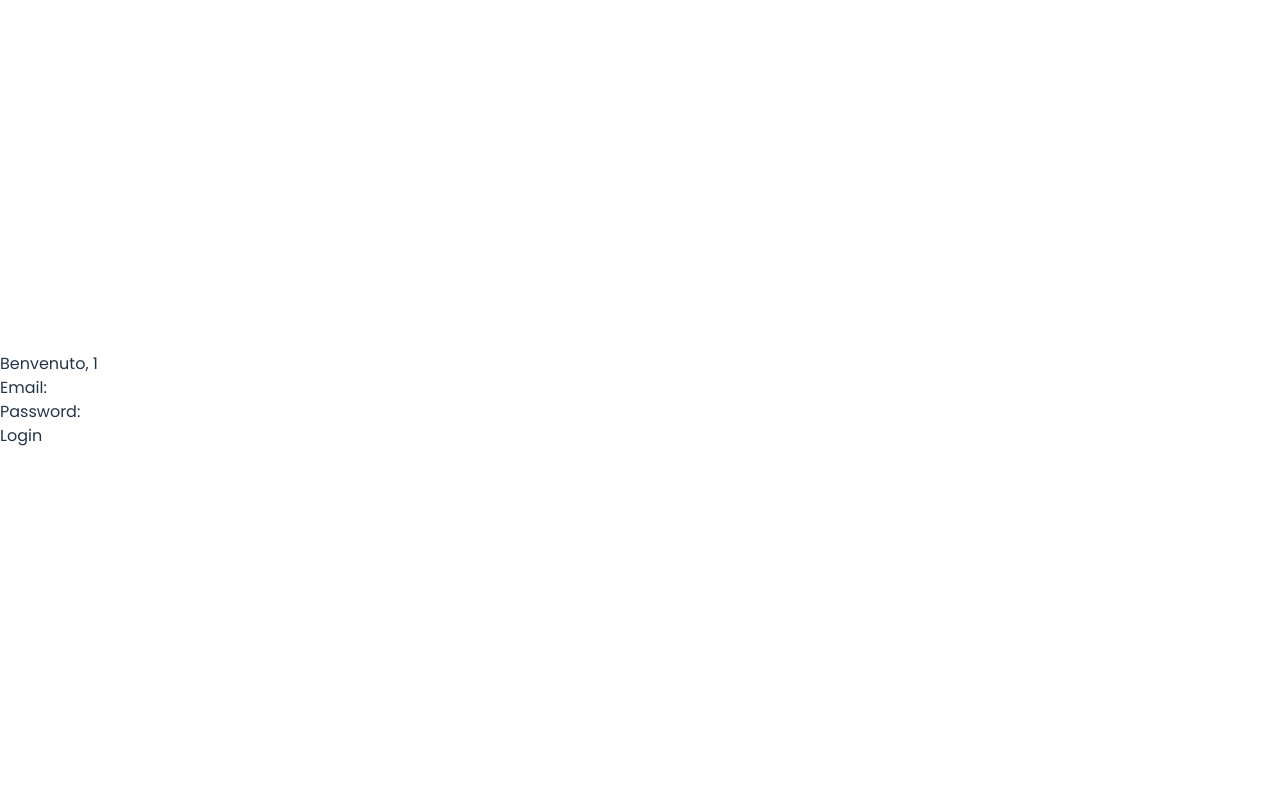
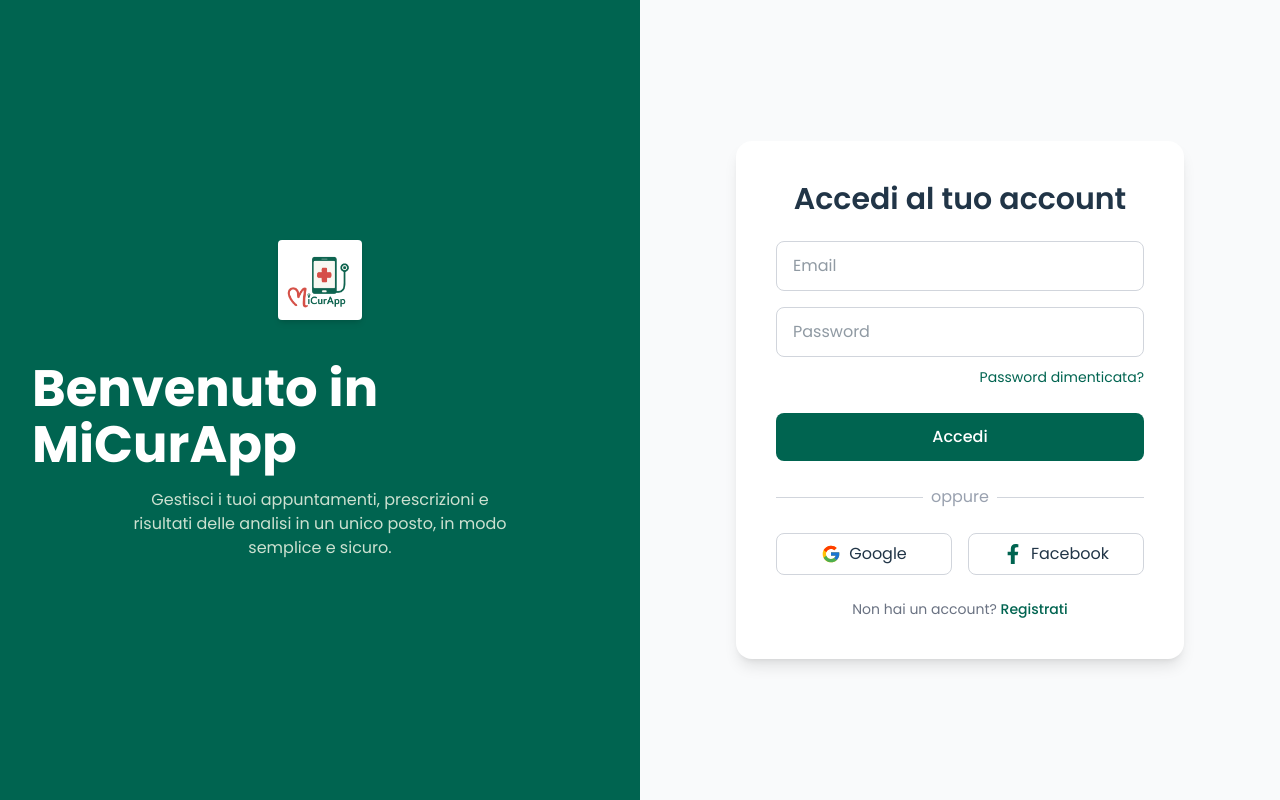
Before and after one commit to develhope/FS37-TeamProject-2, a React (Vite) app in the folder fs37-teamproject-2/: page /login/1 in a window 1280 px wide. Built offline with nearby package versions, Linux system fonts and the light colour scheme.

Commit message:
Bozza pagina login solo parte estetica

```diff
--- a/fs37-teamproject-2/package.json
+++ b/fs37-teamproject-2/package.json
@@ -14,6 +14,7 @@
     "lucide-react": "^0.525.0",
     "react": "^19.1.0",
     "react-dom": "^19.1.0",
+    "react-icons": "^5.5.0",
     "react-router-dom": "^7.7.1",
     "tailwindcss": "^4.1.11"
   },
--- a/fs37-teamproject-2/src/Pages/Login.jsx
+++ b/fs37-teamproject-2/src/Pages/Login.jsx
@@ -1,32 +1,94 @@
-// pages/LoginPage.jsx
 import { useNavigate } from 'react-router-dom';
 import { useAuth } from '../Context/AuthContext';
 import { useState } from 'react';
 import { useParams } from 'react-router-dom';
+import { FcGoogle } from 'react-icons/fc';
+import { FaFacebookF } from 'react-icons/fa';
+import Logo from "../assets/Logo/Logo-app.png";
 
 function Login() {
-  const navigate = useNavigate();
-  const { login } = useAuth();
-  const [email, setEmail] = useState('');
-  const [password, setPassword] = useState('');
-  const { userId } = useParams();
+//   const navigate = useNavigate();
+//   const { login } = useAuth();
+//   const [email, setEmail] = useState('');
+//   const [password, setPassword] = useState('');
+//   const { userId } = useParams();
 
-  const handleSubmit = async (e) => {
-    e.preventDefault();
-    const userData = { userId, email, password };
-    try {
-    await login(userData);
-    navigate({ replace: true });
-  }
-      catch (err) {
-      console.error('Errore di login:', err);
-    }
-  };
+//   const handleSubmit = async (e) => {
+//     e.preventDefault();
+//     const userData = { userId, email, password };
+//     try {
+//     await login(userData);
+//     navigate({ replace: true });
+//   }
+//       catch (err) {
+//       console.error('Errore di login:', err);
+//     }
+//   };
 
 
   return (
     <>
-       <div>
+    <div className="min-h-screen flex font-poppins ">
+      {/* Sidebar con brand */}
+      <aside className="hidden md:flex w-1/2 bg-[#006450] text-white flex-col items-center justify-center p-8">
+        <img src={Logo} alt="MiCurApp Logo" className="h-20 w-auto bg-white p-1 rounded shadow-md mb-10" />
+        <h1 className="text-4xl font-bold mb-4">Benvenuto in MiCurApp</h1>
+        <p className="text-base text-[#FFFFF0]/80 text-center max-w-sm">
+          Gestisci i tuoi appuntamenti, prescrizioni e risultati delle analisi in un unico posto,
+          in modo semplice e sicuro.
+        </p>
+      </aside>
+
+      {/* Area login */}
+      <main className="flex-1 flex items-center justify-center p-8 bg-gray-50">
+        <div className="bg-white rounded-2xl shadow-lg p-10 w-full max-w-md">
+          <h2 className="text-3xl font-semibold text-center mb-6">Accedi al tuo account</h2>
+          <div className="space-y-4">
+            <input
+              type="email"
+              placeholder="Email"
+              className="w-full border border-gray-300 rounded-lg px-4 py-3 focus:border-[#006450] hover:border-[#006450] outline-none"
+            />
+            <input
+              type="password"
+              placeholder="Password"
+              className="w-full border border-gray-300 rounded-lg px-4 py-3 focus:border-[#006450] hover:border-[#006450] outline-none"
+            />
+          </div>
+          <div className="text-right mt-2 mb-6">
+            <a href="#" className="text-sm text-[#006450] hover:underline">
+              Password dimenticata?
+            </a>
+          </div>
+          <button className="w-full bg-[#006450] text-white px-4 py-3 rounded-lg font-medium hover:bg-[#00503D] transition">
+            Accedi
+          </button>
+
+          <div className="flex items-center my-6">
+            <hr className="flex-grow border-t border-gray-300" />
+            <span className="mx-2 text-gray-400">oppure</span>
+            <hr className="flex-grow border-t border-gray-300" />
+          </div>
+
+          <div className="flex space-x-4">
+            <button className="flex-1 flex items-center justify-center border border-gray-300 px-4 py-2 rounded-lg hover:border-[#006450] transition">
+              <FcGoogle size={20} className="mr-2" /> Google
+            </button>
+            <button className="flex-1 flex items-center justify-center border border-gray-300 px-4 py-2 rounded-lg hover:border-[#006450] transition">
+              <FaFacebookF size={20} color="#006450" className="mr-2" /> Facebook
+            </button>
+          </div>
+
+          <p className="text-center text-sm text-gray-500 mt-6">
+            Non hai un account?{' '}
+            <a href="#" className="text-[#006450] font-medium hover:underline">
+              Registrati
+            </a>
+          </p>
+        </div>
+      </main>
+    </div>
+       {/* <div>
       <h2>Benvenuto, {userId} </h2>
       <form onSubmit={handleSubmit}>
         <div>
@@ -51,7 +113,7 @@ function Login() {
         </div>
         <button type="submit">Login</button>
       </form>
-    </div>
+    </div> */}
     </>
 
   );
```
Also changed, not shown: 1 other file (tests, documents, lock files or other folders).
